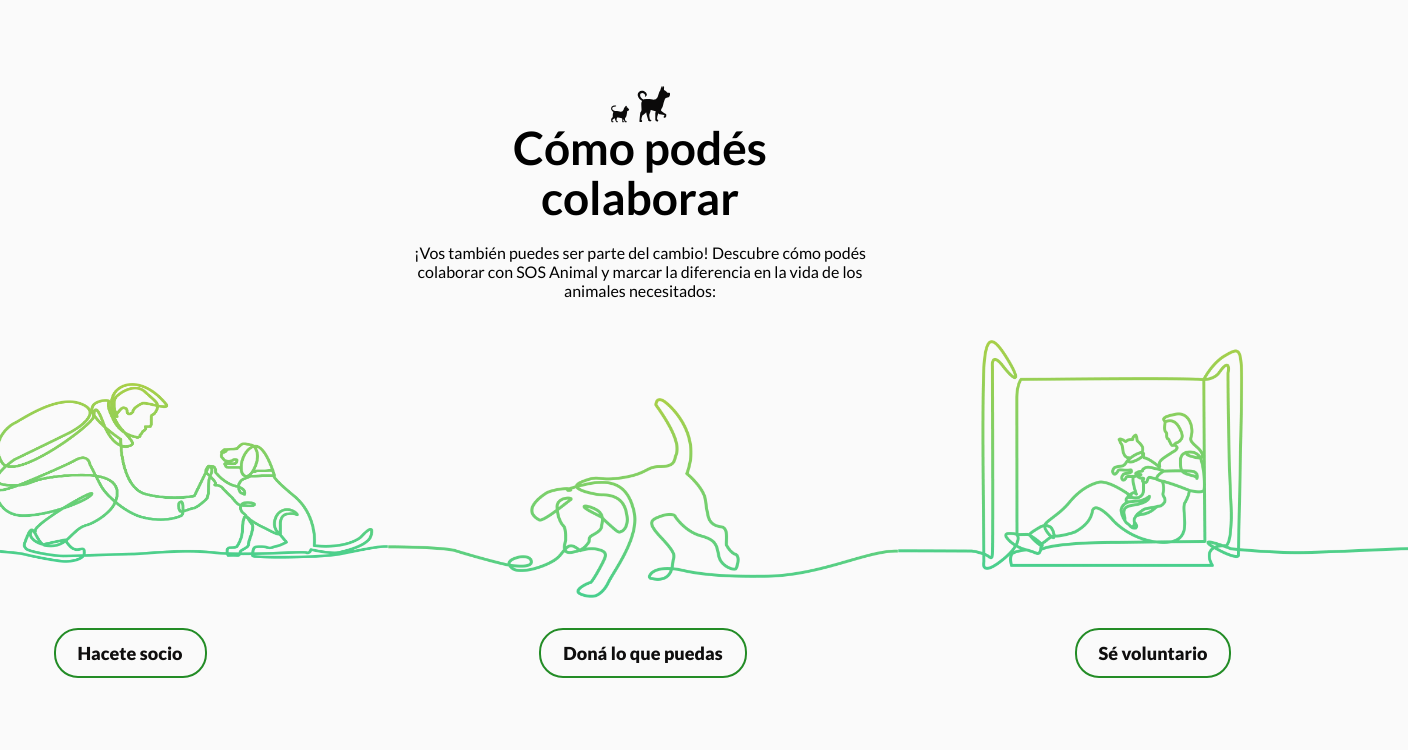
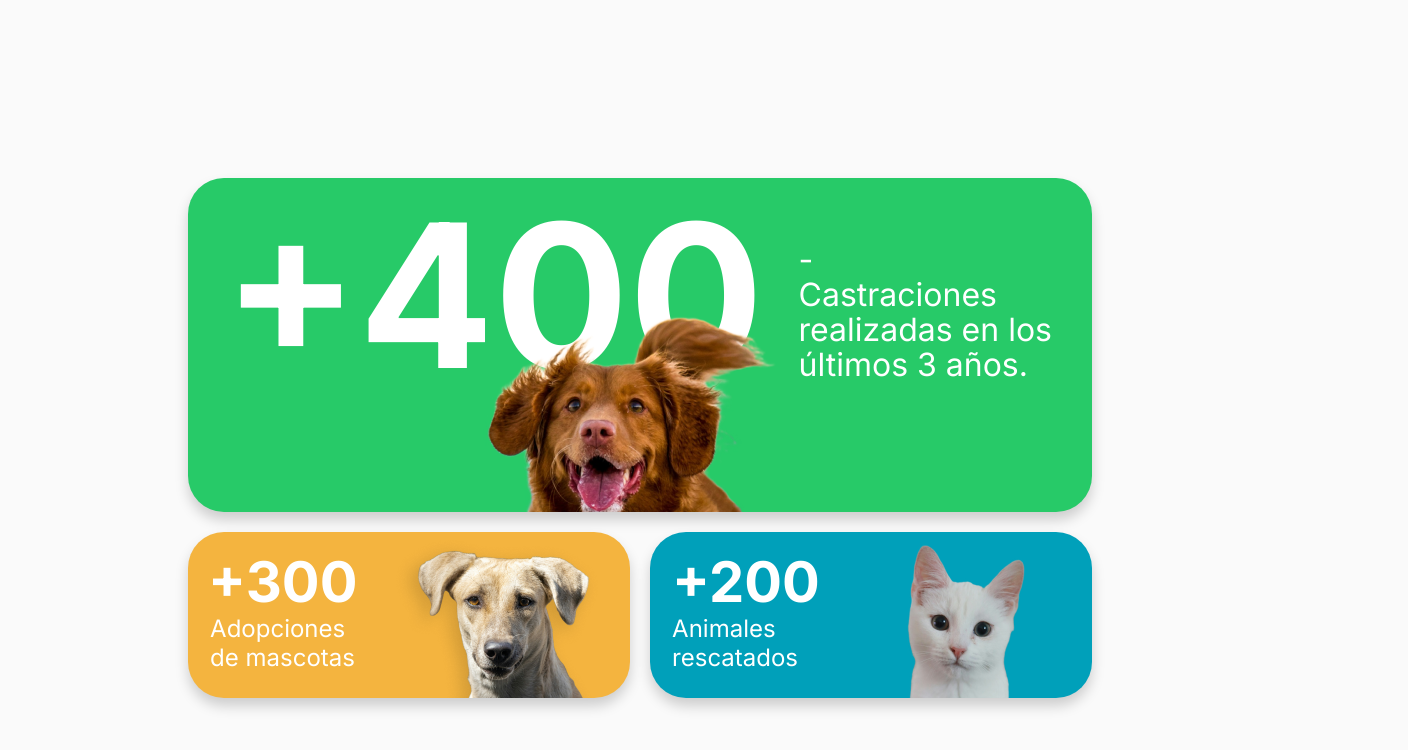
Before and after one commit to agucamejo/SOSAnimal, a React (Vite) app: page / in a window 1280 px wide. Shown: the part 3217-3967 px from the top of the page, 1408 px wide, since content can reach past the window. Built offline with nearby package versions, Linux system fonts and the light colour scheme.

Commit message:
Fixing valores section

```diff
--- a/src/pages/home/HomePage.jsx
+++ b/src/pages/home/HomePage.jsx
@@ -1,7 +1,7 @@
 import Navbar from "../../components/Navbar";
 import Testimonials from "../../components/home/Testimonials";
 import Hero from '../../components/home/Hero';
-import Collaborations from '../../components/home/Collaborations';
+// import Collaborations from '../../components/home/Collaborations';
 import Info from '../../components/home/Info';
 import Historia from '../../components/home/Historia';
 import Valores from '../../components/home/Valores';
@@ -13,7 +13,7 @@ const Home = () => {
         <Hero />
         <Info />
         <Historia />
-        <Collaborations />
+        {/* <Collaborations /> */}
         <Valores />
         <Testimonials />
     </div>
--- a/src/styles/components/_subtitles.scss
+++ b/src/styles/components/_subtitles.scss
@@ -7,10 +7,6 @@
   width: 360px;
   height: 134px;
   margin: 0 auto;
-
-  @media screen and (max-width: 425px) {
-    width: 0;
-  }
 
   svg {
     width: 48px;
--- a/src/styles/components/_valores.scss
+++ b/src/styles/components/_valores.scss
@@ -24,10 +24,11 @@ $mobile-height-banner3: 127px;
 
 .valores {
     display: flex;
-    flex-direction: column;
+    flex-direction: row;
     align-items: center;
     justify-content: center;
     flex-wrap: wrap;
+    margin: 40px 0;
 
     .banner {
         width: 100%;
```
